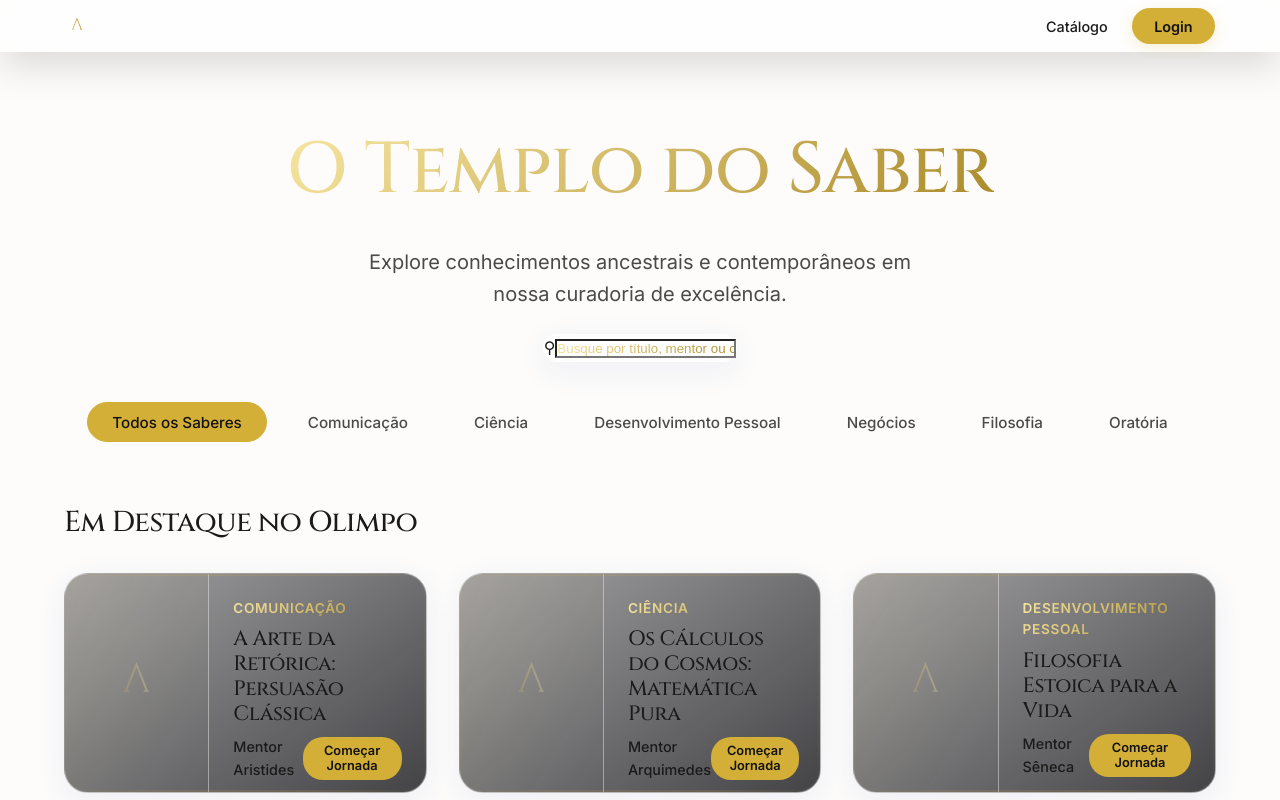
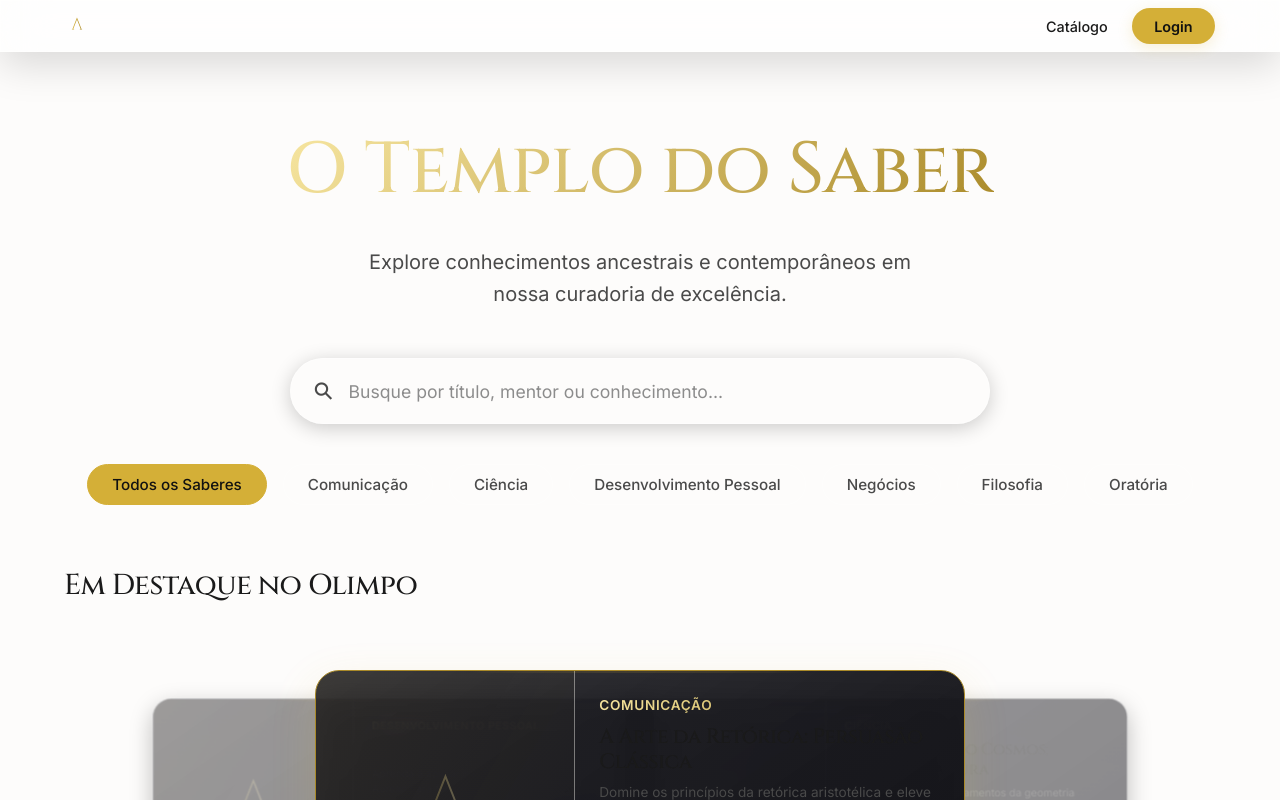
Before and after one commit to CaioProgramming/Akademos, an Angular app: page / in a window 1280 px wide. Both pictures are taken after a click on the button "Catálogo". Shown: the top 800 px of the page. Built offline with nearby package versions, Linux system fonts and the light colour scheme.

Commit message:
style(footer): enhance social links with official SVG icons and dynamic year

```diff
--- a/src/app/features/catalog/course-catalog/course-catalog.component.css
+++ b/src/app/features/catalog/course-catalog/course-catalog.component.css
@@ -33,6 +33,47 @@
   color: var(--text-secondary);
   max-width: 600px;
   line-height: 1.6;
+}
+
+.search-container {
+  display: flex;
+  align-items: center;
+  width: 100%;
+  max-width: 700px;
+  background: rgba(255, 255, 255, 0.03);
+  border: 1px solid var(--border-glass);
+  border-radius: 40px;
+  padding: 0.8rem 1.5rem;
+  margin-top: 1.5rem;
+  transition: all var(--transition-fast);
+  box-shadow: 0 4px 20px rgba(0, 0, 0, 0.2);
+}
+
+.search-container:focus-within {
+  border-color: var(--color-gold-base);
+  box-shadow: 0 4px 20px rgba(212, 175, 55, 0.1);
+}
+
+.search-icon {
+  font-size: 1.5rem;
+  color: var(--text-secondary);
+  margin-right: 1rem;
+  transform: rotate(-45deg);
+  display: inline-block;
+}
+
+.search-input {
+  background: transparent;
+  border: none;
+  color: var(--color-gold-light);
+  font-family: var(--font-sans);
+  font-size: 1.1rem;
+  width: 100%;
+  outline: none;
+}
+
+.search-input::placeholder {
+  color: var(--text-muted);
 }
 
 .catalog-filters {
@@ -120,23 +161,71 @@
   margin-bottom: 2rem;
 }
 
-.featured-carousel {
-  display: grid;
-  grid-template-columns: repeat(auto-fit, minmax(350px, 1fr));
-  gap: 2rem;
+.carousel-container {
+  display: flex;
+  align-items: center;
+  justify-content: center;
+  position: relative;
+  width: 100%;
+  height: 320px;
+  perspective: 1000px;
+  overflow: hidden;
+  padding: 2rem 0;
+}
+
+.carousel-track {
+  position: relative;
+  width: 100%;
+  height: 100%;
+  display: flex;
+  justify-content: center;
+  align-items: center;
+  transform-style: preserve-3d;
 }
 
 .featured-card {
+  position: absolute;
+  width: 90%;
+  max-width: 650px;
+  height: 250px;
   display: flex;
-  background: linear-gradient(145deg, rgba(30, 30, 35, 0.4), rgba(20, 20, 25, 0.8));
+  background: linear-gradient(145deg, rgba(30, 30, 35, 0.9), rgba(20, 20, 25, 1));
   border-radius: var(--radius-lg);
   overflow: hidden;
-  height: 220px;
-  transition: transform var(--transition-smooth);
+  transition: all 0.6s cubic-bezier(0.4, 0, 0.2, 1);
+  opacity: 0;
+  visibility: hidden;
+  box-shadow: 0 10px 30px rgba(0,0,0,0.5);
+  cursor: pointer;
 }
 
-.featured-card:hover {
-  transform: translateY(-4px);
+.featured-card.active {
+  transform: translateX(0) scale(1) translateZ(0);
+  opacity: 1;
+  visibility: visible;
+  z-index: 5;
+  box-shadow: 0 15px 45px rgba(212, 175, 55, 0.15);
+  border: 1px solid var(--color-gold-dark);
+}
+
+.featured-card.prev {
+  transform: translateX(-40%) scale(0.85) translateZ(-100px);
+  opacity: 0.5;
+  visibility: visible;
+  z-index: 2;
+  border: 1px solid var(--border-glass);
+}
+
+.featured-card.next {
+  transform: translateX(40%) scale(0.85) translateZ(-100px);
+  opacity: 0.5;
+  visibility: visible;
+  z-index: 2;
+  border: 1px solid var(--border-glass);
+}
+
+.featured-card.prev:hover, .featured-card.next:hover {
+  opacity: 0.8;
 }
 
 .featured-thumbnail {
@@ -336,6 +425,29 @@
   font-size: 1.5rem;
 }
 
+.carousel-dots {
+  display: flex;
+  justify-content: center;
+  gap: 0.8rem;
+  margin-top: 1.5rem;
+}
+
+.carousel-dot {
+  width: 10px;
+  height: 10px;
+  border-radius: 5px;
+  background: rgba(255, 255, 255, 0.2);
+  border: none;
+  cursor: pointer;
+  transition: all 0.3s ease;
+  padding: 0;
+}
+
+.carousel-dot.active {
+  background: var(--color-gold-base);
+  width: 30px;
+}
+
 .animate-fade-in {
   animation: fadeInUp 1.2s cubic-bezier(0.2, 0.8, 0.2, 1) forwards;
   opacity: 0;
--- a/src/app/features/catalog/course-catalog/course-catalog.component.html
+++ b/src/app/features/catalog/course-catalog/course-catalog.component.html
@@ -7,7 +7,7 @@
       <span class="search-icon">⚲</span>
       <input
         type="text"
-        class="search-input text-gold-gradient"
+        class="search-input"
         placeholder="Busque por título, mentor ou conhecimento..."
         (input)="onSearch($event)">
     </div>
@@ -30,9 +30,19 @@
     @if (searchQuery === '' && selectedCategory === 'Todos os Saberes' && featuredCourses.length > 0) {
       <div class="featured-section animate-fade-in animate-delay-long-4">
         <h2 class="section-subtitle mb-4">Em Destaque no Olimpo</h2>
-        <div class="featured-carousel">
-          @for (featured of featuredCourses; track featured.id) {
-            <article class="featured-card glass-panel" appReactiveGlow>
+
+        <div class="carousel-container" (mouseenter)="stopCarousel()" (mouseleave)="startCarousel()">
+
+          <div class="carousel-track">
+            @for (featured of featuredCourses; track featured.id; let i = $index) {
+              <article
+                class="featured-card glass-panel"
+                [class.active]="i === activeCarouselIndex"
+                [class.prev]="i === (activeCarouselIndex - 1 + featuredCourses.length) % featuredCourses.length"
+                [class.next]="i === (activeCarouselIndex + 1) % featuredCourses.length"
+                (click)="goToCarouselItem(i)"
+                appReactiveGlow>
+
                 <div class="featured-thumbnail">
                   <div class="lambda-placeholder shimmer-bg"></div>
                 </div>
@@ -46,6 +56,20 @@
                   </div>
                 </div>
               </article>
+            }
+          </div>
+
+        </div>
+
+        <!-- Indicadores (Dots) -->
+        <div class="carousel-dots">
+          @for (featured of featuredCourses; track featured.id; let i = $index) {
+            <button
+              class="carousel-dot"
+              [class.active]="i === activeCarouselIndex"
+              (click)="goToCarouselItem(i)"
+              aria-label="Ir para destaque">
+            </button>
           }
         </div>
       </div>
--- a/src/app/features/catalog/course-catalog/course-catalog.component.ts
+++ b/src/app/features/catalog/course-catalog/course-catalog.component.ts
@@ -1,4 +1,4 @@
-import { Component, inject, OnInit } from '@angular/core';
+import { Component, inject, OnInit, OnDestroy } from '@angular/core';
 import { CommonModule } from '@angular/common';
 import { MockCourseService } from '../../../core/services/mock-course.service';
 import { Course } from '../../../core/models/course.model';
@@ -12,7 +12,7 @@ import { ReactiveGlowDirective } from '../../../shared/directives/reactive-glow.
   templateUrl: './course-catalog.component.html',
   styleUrl: './course-catalog.component.css'
 })
-export class CourseCatalogComponent implements OnInit {
+export class CourseCatalogComponent implements OnInit, OnDestroy {
   private courseService = inject(MockCourseService);
 
   allCourses: Course[] = [];
@@ -22,6 +22,9 @@ export class CourseCatalogComponent implements OnInit {
   selectedCategory: string = 'Todos os Saberes';
   searchQuery: string = '';
   isLoading: boolean = true;
+
+  activeCarouselIndex: number = 0;
+  private carouselInterval: any;
 
   ngOnInit(): void {
     this.courseService.getCourses().subscribe(courses => {
@@ -33,7 +36,43 @@ export class CourseCatalogComponent implements OnInit {
       this.categories = ['Todos os Saberes', ...Array.from(uniqueCategories)];
 
       this.isLoading = false;
+      this.startCarousel();
     });
+  }
+
+  ngOnDestroy(): void {
+    this.stopCarousel();
+  }
+
+  // Carousel Methods
+  startCarousel() {
+    this.stopCarousel(); // Ensure no duplicates
+    this.carouselInterval = setInterval(() => {
+      this.nextCarouselItem();
+    }, 5000);
+  }
+
+  stopCarousel() {
+    if (this.carouselInterval) {
+      clearInterval(this.carouselInterval);
+    }
+  }
+
+  nextCarouselItem() {
+    if (this.featuredCourses.length > 0) {
+      this.activeCarouselIndex = (this.activeCarouselIndex + 1) % this.featuredCourses.length;
+    }
+  }
+
+  prevCarouselItem() {
+    if (this.featuredCourses.length > 0) {
+      this.activeCarouselIndex = (this.activeCarouselIndex - 1 + this.featuredCourses.length) % this.featuredCourses.length;
+    }
+  }
+
+  goToCarouselItem(index: number) {
+    this.activeCarouselIndex = index;
+    this.startCarousel(); // Restart timer
   }
 
   onSearch(event: Event) {
@@ -51,7 +90,9 @@ export class CourseCatalogComponent implements OnInit {
       const matchCategory = this.selectedCategory === 'Todos os Saberes' || course.category === this.selectedCategory;
       const matchSearch = course.title.toLowerCase().includes(this.searchQuery) ||
                           course.instructor.toLowerCase().includes(this.searchQuery) ||
-                          course.description.toLowerCase().includes(this.searchQuery);
+                          course.description.toLowerCase().includes(this.searchQuery) ||
+                          course.category.toLowerCase().includes(this.searchQuery) ||
+                          course.level.toLowerCase().includes(this.searchQuery);
 
       return matchCategory && matchSearch;
     });
--- a/src/app/shared/components/footer/footer.component.html
+++ b/src/app/shared/components/footer/footer.component.html
@@ -22,10 +22,23 @@
   </div>
 
   <div class="footer-bottom">
-    <p>&copy; 2026 Akademos. Todos os direitos reservados à excelência.</p>
+    <p>&copy; 2025 - {{ currentYear }} Akademos. Todos os direitos reservados à excelência.</p>
     <div class="social-links">
-      <a href="#" aria-label="Social Link">X</a>
-      <a href="#" aria-label="Social Link">in</a>
+      <a href="https://www.instagram.com/akademos_brasil" target="_blank" aria-label="Instagram">
+        <svg xmlns="http://www.w3.org/2000/svg" viewBox="0 0 24 24" width="20" height="20" fill="currentColor">
+          <path d="M7.8,2H16.2C19.4,2 22,4.6 22,7.8V16.2A5.8,5.8 0 0,1 16.2,22H7.8C4.6,22 2,19.4 2,16.2V7.8A5.8,5.8 0 0,1 7.8,2M7.6,4A3.6,3.6 0 0,0 4,7.6V16.4C4,18.39 5.61,20 7.6,20H16.4A3.6,3.6 0 0,0 20,16.4V7.6C20,5.61 18.39,4 16.4,4H7.6M17.25,5.5A1.25,1.25 0 0,1 18.5,6.75A1.25,1.25 0 0,1 17.25,8A1.25,1.25 0 0,1 16,6.75A1.25,1.25 0 0,1 17.25,5.5M12,7A5,5 0 0,1 17,12A5,5 0 0,1 12,17A5,5 0 0,1 7,12A5,5 0 0,1 12,7M12,9A3,3 0 0,0 9,12A3,3 0 0,0 12,15A3,3 0 0,0 15,12A3,3 0 0,0 12,9Z"/>
+        </svg>
+      </a>
+      <a href="https://www.linkedin.com/company/akademos-brasil" target="_blank" aria-label="LinkedIn">
+        <svg xmlns="http://www.w3.org/2000/svg" viewBox="0 0 24 24" width="20" height="20" fill="currentColor">
+          <path d="M19 3A2 2 0 0 1 21 5V19A2 2 0 0 1 19 21H5A2 2 0 0 1 3 19V5A2 2 0 0 1 5 3H19M18.5 18.5V13.2A3.26 3.26 0 0 0 15.24 9.94C14.39 9.94 13.4 10.46 12.92 11.24V10.13H10.13V18.5H12.92V13.57C12.92 12.8 13.54 12.17 14.31 12.17A1.4 1.4 0 0 1 15.71 13.57V18.5H18.5M6.88 8.56A1.68 1.68 0 0 0 8.56 6.88C8.56 5.95 7.81 5.19 6.88 5.19A1.69 1.69 0 0 0 5.19 6.88C5.19 7.81 5.95 8.56 6.88 8.56M8.27 18.5V10.13H5.5V18.5H8.27Z"/>
+        </svg>
+      </a>
+      <a href="https://www.facebook.com/people/Akademos/61581903868509" target="_blank" aria-label="Facebook">
+        <svg xmlns="http://www.w3.org/2000/svg" viewBox="0 0 24 24" width="20" height="20" fill="currentColor">
+          <path d="M12 2.04C6.5 2.04 2 6.53 2 12.06C2 17.06 5.66 21.21 10.44 21.96V14.96H7.9V12.06H10.44V9.85C10.44 7.34 11.93 5.96 14.22 5.96C15.31 5.96 16.45 6.15 16.45 6.15V8.62H15.19C13.95 8.62 13.56 9.39 13.56 10.18V12.06H16.34L15.89 14.96H13.56V21.96A10 10 0 0 0 22 12.06C22 6.53 17.5 2.04 12 2.04Z"/>
+        </svg>
+      </a>
     </div>
   </div>
 </footer>
--- a/src/app/shared/components/footer/footer.component.ts
+++ b/src/app/shared/components/footer/footer.component.ts
@@ -8,5 +8,5 @@ import { Component } from '@angular/core';
   styleUrl: './footer.component.css'
 })
 export class FooterComponent {
-
+  currentYear = new Date().getFullYear();
 }
--- a/src/index.html
+++ b/src/index.html
@@ -5,7 +5,7 @@
   <title>Akademos</title>
   <base href="/">
   <meta name="viewport" content="width=device-width, initial-scale=1">
-  <link rel="icon" type="image/svg+xml" href="assets/lambda.svg">
+  <link rel="icon" type="image/svg+xml" href="favicon.svg">
 </head>
 <body>
   <app-root></app-root>
```
Also changed, not shown: public/favicon.svg (added). Lines whose indentation alone changed are shown as unchanged.
